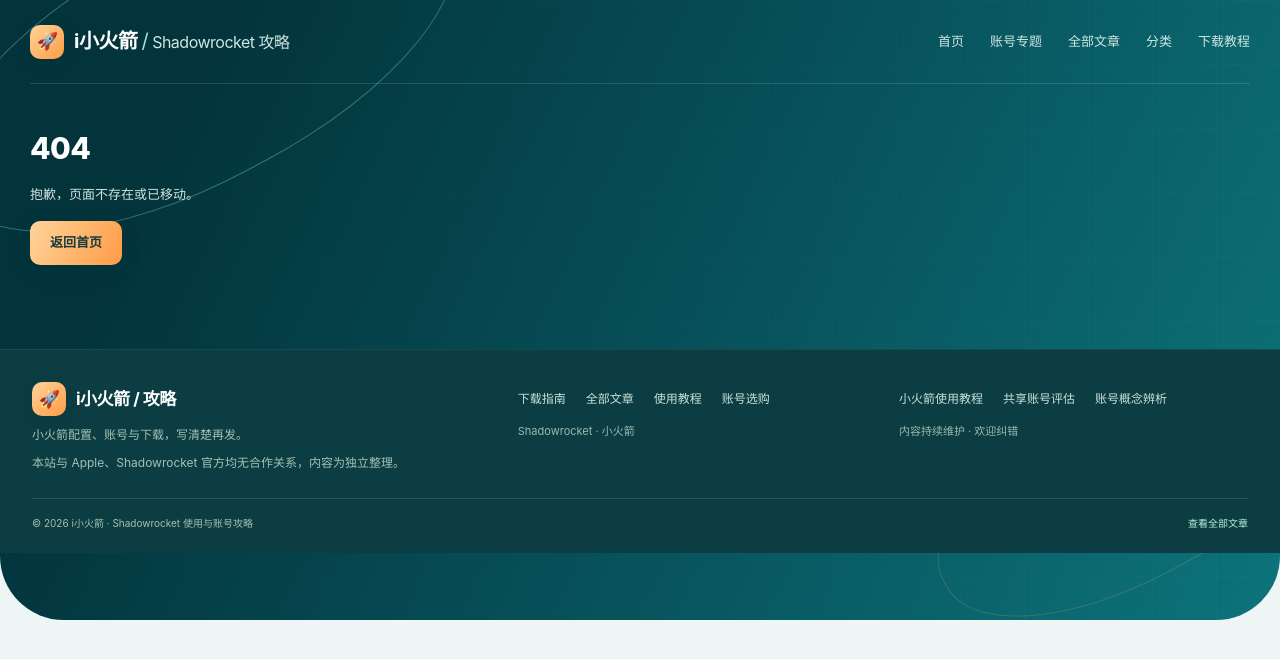
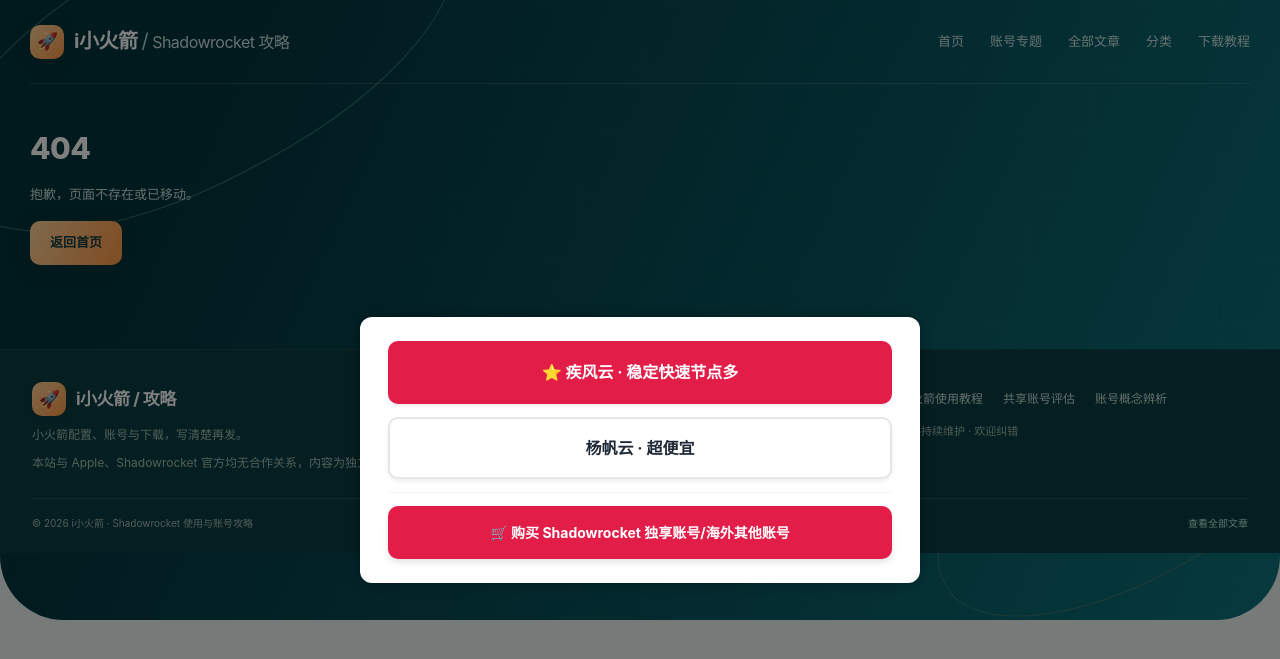
Before and after one commit to idxiaohuojian/idxiaohuojian.github.io, a Jekyll site: the page built from 404.md, in a window 1280 px wide. Shown: the top 659 px of the page. Built offline with Jekyll 4.4.1, drawn with Linux system fonts in a browser that asks for light colours.

Commit message:
移植 applezhanghao 弹窗（原版，第三按钮=购买 Shadowrocket 独享账号/海外其他账号）

```diff
--- /dev/null
+++ b/_includes/popup.html
@@ -0,0 +1,145 @@
+<style>
+  #popupOverlay {
+    display: none;
+    position: fixed;
+    top: 0;
+    left: 0;
+    width: 100%;
+    height: 100%;
+    background: rgba(0, 0, 0, 0.5);
+    z-index: 9999;
+    padding: 10px;
+    box-sizing: border-box;
+  }
+
+  #popupOverlay.show {
+    display: flex;
+    align-items: center;
+    justify-content: center;
+  }
+
+  .popup-content {
+    background: #fff;
+    padding: 24px 28px;
+    border-radius: 12px;
+    max-width: 100%;
+    width: 50%;
+    max-width: 560px;
+    text-align: center;
+    position: relative;
+    box-shadow: 0 0 15px rgba(0, 0, 0, 0.3);
+    box-sizing: border-box;
+    max-height: 90vh;
+    overflow-y: auto;
+  }
+
+
+
+  .popup-link-btn {
+    display: block;
+    width: 100%;
+    background: #fff;
+    color: #1f2937;
+    font-weight: bold;
+    padding: 16px 20px;
+    border-radius: 10px;
+    text-decoration: none;
+    transition: all 0.3s;
+    box-shadow: 0 2px 4px rgba(0,0,0,0.08);
+    border: 2px solid #e5e7eb;
+    box-sizing: border-box;
+    font-size: 16px;
+  }
+
+  .popup-link-btn:hover {
+    border-color: #e11d48;
+    color: #e11d48;
+  }
+
+  .popup-main-btn {
+    background: #e11d48;
+    color: #fff;
+    border-color: #e11d48;
+  }
+
+  .popup-main-btn:hover {
+    background: #be123c;
+    color: #fff;
+  }
+
+  .popup-shop-btn {
+    display: inline-block;
+    width: 100%;
+    background: #e11d48;
+    color: #fff;
+    font-weight: bold;
+    padding: 15px 18px;
+    border-radius: 10px;
+    text-decoration: none;
+    transition: background 0.3s;
+    box-shadow: 0 4px 6px rgba(0,0,0,0.1);
+  }
+
+  .popup-shop-btn:hover {
+    background: #be123c;
+  }
+
+  /* 移动端适配 */
+  @media (max-width: 768px) {
+    .popup-content {
+      width: 92%;
+      max-width: 420px;
+      padding: 15px 20px;
+    }
+
+  }
+</style>
+
+<!-- 弹窗 HTML 结构 -->
+<div id="popupOverlay">
+  <div class="popup-content">
+    <div style="display: flex; flex-direction: column; gap: 0.8rem;">
+      <!-- 主推机场 -->
+      <a href="https://j134.net/?code=Wohf" target="_blank" class="popup-link-btn popup-main-btn">
+        ⭐ 疾风云 · 稳定快速节点多
+      </a>
+
+      <!-- 备用机场 -->
+      <a href="https://ml.yfqz1.net/register?code=PCC6A3bC" target="_blank" class="popup-link-btn">
+        杨帆云 · 超便宜
+      </a>
+
+      <!-- 分割线 -->
+      <div style="border-top: 1px solid #f3f4f6; padding-top: 0.8rem;">
+        <a href="https://shop.xinkonyun.cc/" target="_blank" class="popup-shop-btn">
+          🛒 购买 Shadowrocket 独享账号/海外其他账号
+        </a>
+      </div>
+    </div>
+
+  </div>
+</div>
+
+<!-- 弹窗控制脚本 -->
+<script>
+  (function() {
+    const popupOverlay = document.getElementById('popupOverlay');
+
+    // 页面解析完后先渲染网页，再延迟弹出
+    window.addEventListener('DOMContentLoaded', function() {
+      setTimeout(function() {
+        popupOverlay.classList.add('show');
+      }, 300);
+    });
+
+
+    // 点击遮罩层不关闭（强制引导），如需点击遮罩关闭可取消下面注释
+    /*
+    popupOverlay.addEventListener('click', function(e) {
+      if (e.target === popupOverlay) {
+        popupOverlay.classList.remove('show');
+      }
+    });
+    */
+  })();
+</script>
--- a/_layouts/default.html
+++ b/_layouts/default.html
@@ -126,5 +126,6 @@
       <a href="{{ site.url }}/articles/">查看全部文章</a>
     </div>
   </footer>
+{% include popup.html %}
 </body>
 </html>
```
